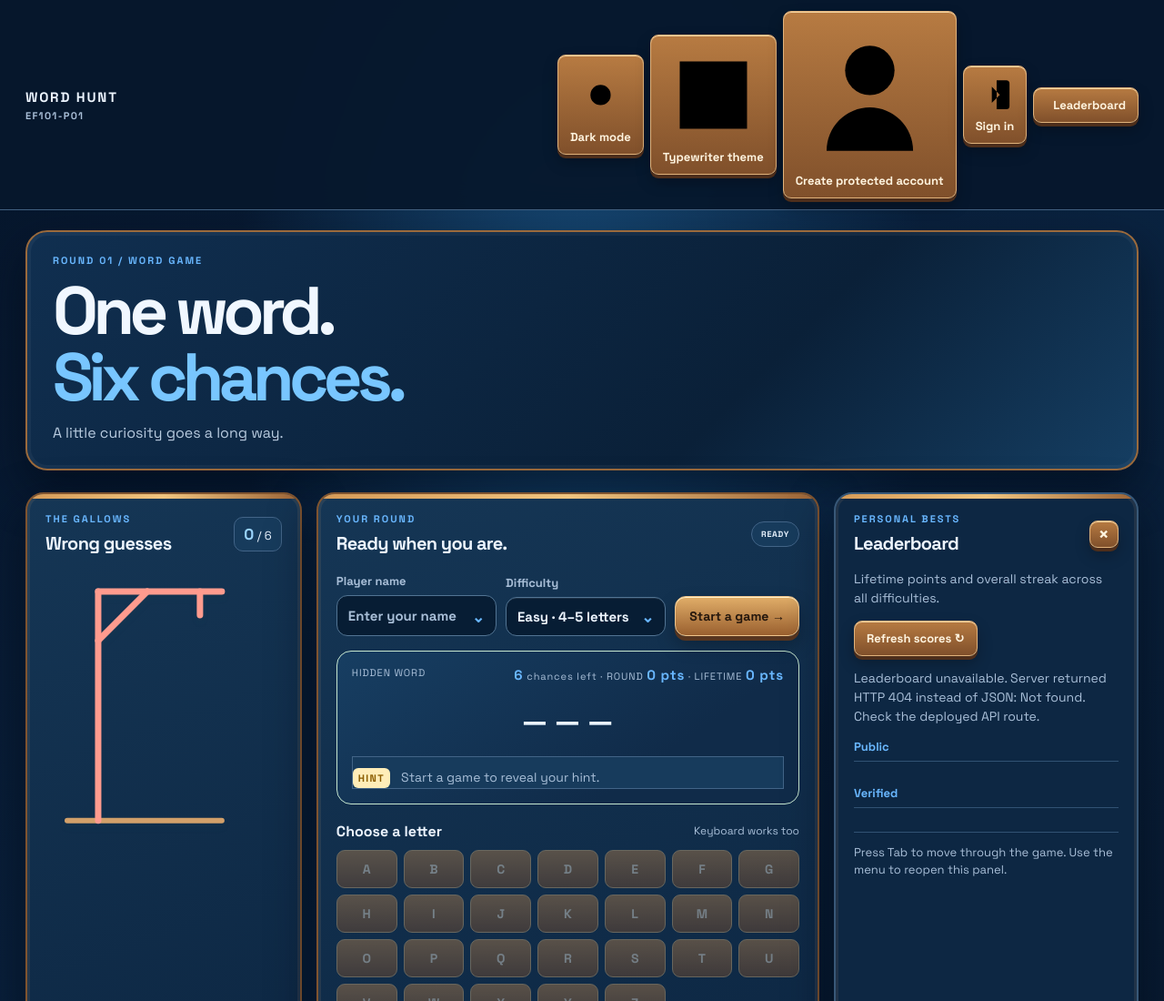
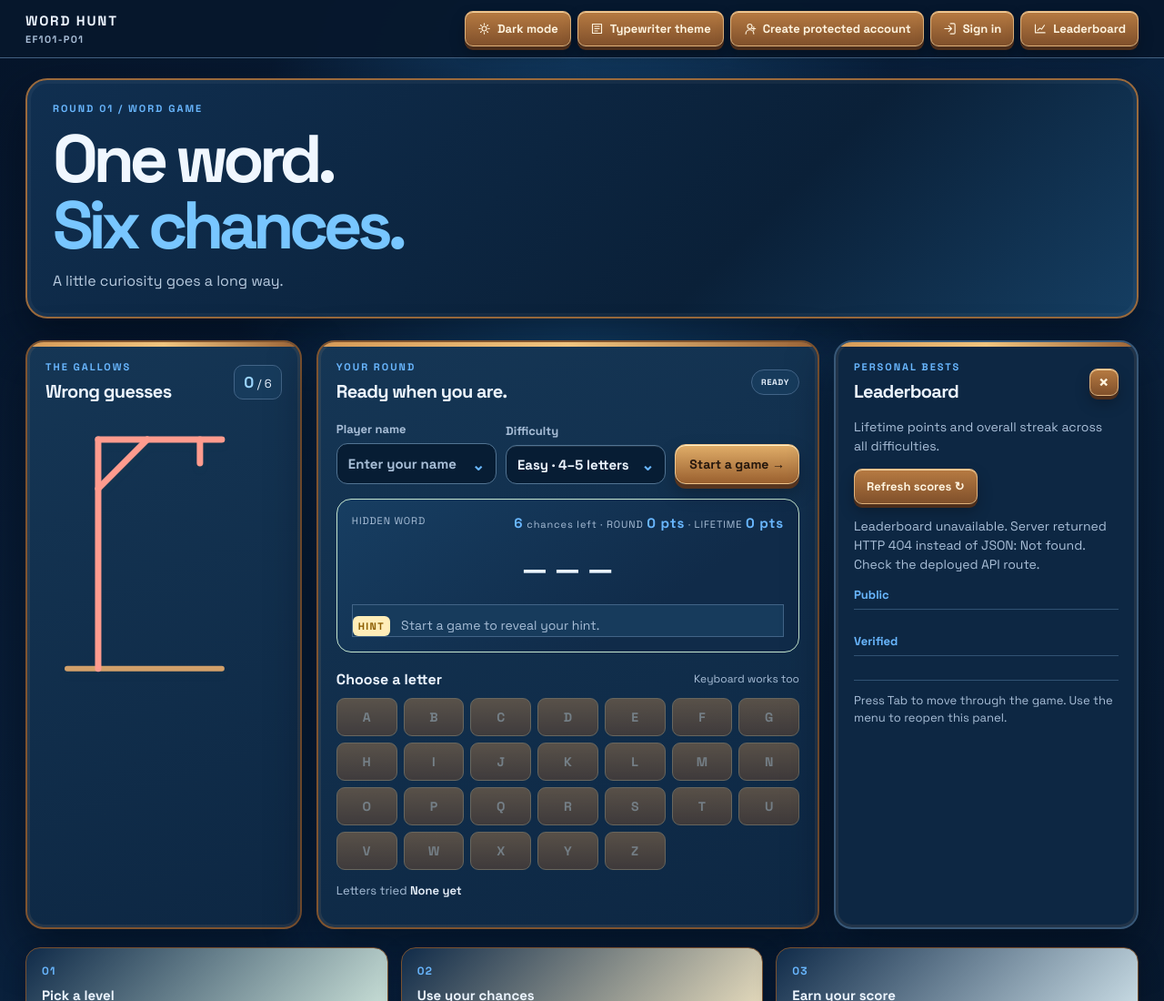
Before and after one commit to mibrahimzia/web-based-hangman-game, a plain HTML site: page public/index.html in a window 1280 px wide. Shown: the top 1100 px of the page at 91% size. Drawn offline with Linux system fonts and the light colour scheme; no server answers.

Commit message:
Style inline navigation icons

```diff
--- a/public/style.css
+++ b/public/style.css
@@ -143,3 +143,6 @@ body{background:radial-gradient(ellipse at 50% 25%,#174b78 0,transparent 42%),li
 .account-help{font-size:12px;color:var(--muted);margin:0;line-height:1.5}
 @media(max-width:900px){.topbar{align-items:flex-start;flex-direction:column}.top-actions{width:100%}.top-actions button{flex:1}.game-layout{grid-template-columns:1fr 1fr}.leaderboard-panel{grid-column:1/-1}}
 @media(max-width:600px){.topbar{padding:10px 14px}.top-actions button{font-size:10px;padding:8px 7px}.account-card{padding:22px}.game-layout{grid-template-columns:1fr}}
+
+.top-actions button{display:inline-flex;align-items:center;justify-content:center;gap:7px}
+.top-actions svg{width:15px;height:15px;fill:none;stroke:currentColor;stroke-width:1.8;stroke-linecap:round;stroke-linejoin:round;flex:0 0 auto}
```
